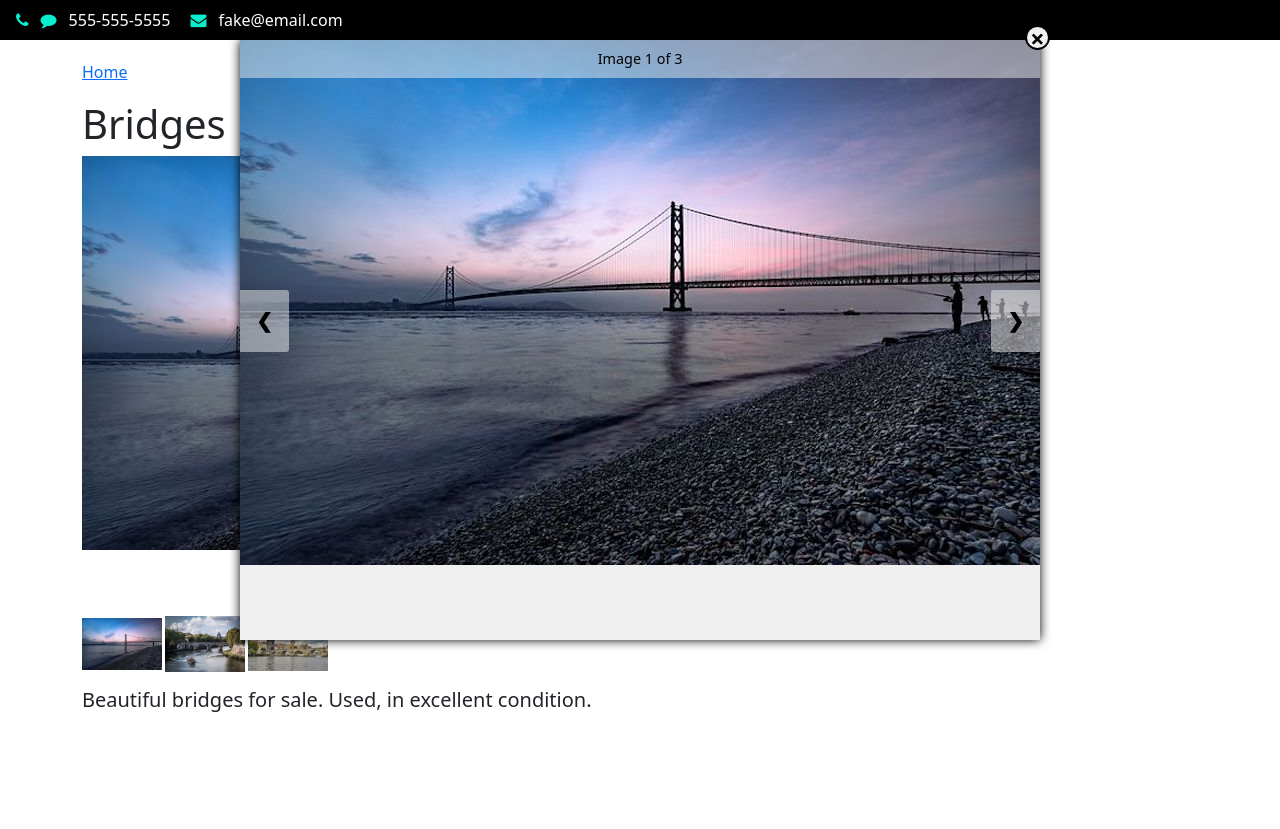
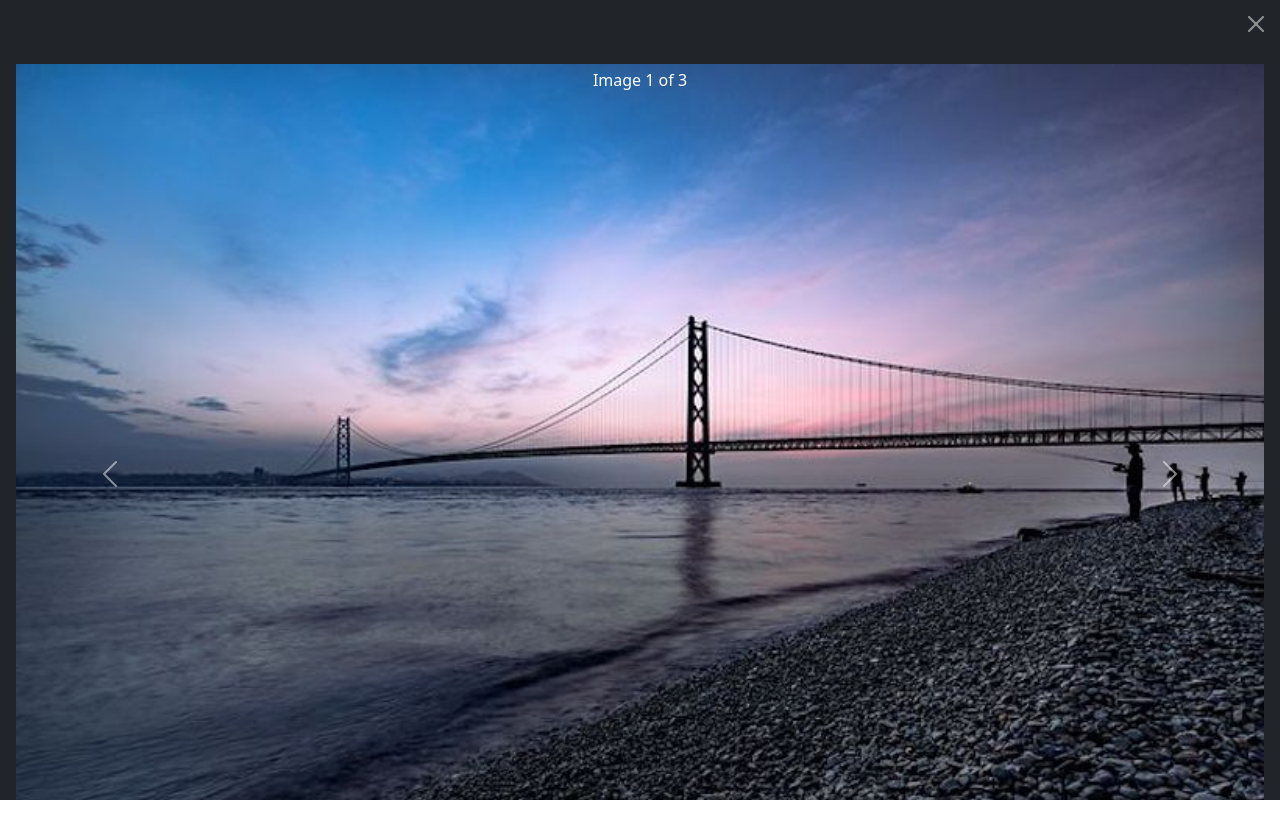
Before and after one commit to eoja82/For-Sale, a Gatsby site: page /bridges/ in a window 1280 px wide. Both pictures are taken after a click on the element 382 px from the left and 342 px from the top of the page. After the commit the page ends 800 px from the top, so only its background shows below. Built offline with nearby package versions, Linux system fonts and the light colour scheme; Gatsby itself is replaced by a stand-in of ours.

Commit message:
refactor image modal with react-bootstrap

```diff
--- a/src/templates/listing.js
+++ b/src/templates/listing.js
@@ -4,20 +4,18 @@ import * as styles from "./listing.module.css"
 import Contact from "../components/contact.js"
 import Layout from "../components/layout"
 import Carousel from "react-bootstrap/Carousel"
+import CloseButton from "react-bootstrap/CloseButton"
 import Container from "react-bootstrap/Container"
+import Modal from "react-bootstrap/Modal"
 
-let imageIndex = 0
 
 const Listing = ({ data }) => {
   const { description, images, price, title } = data.dataJson,
         numImages = images.length,
-        imgModal = useRef(null),
-        [image, setImage] = useState(images[imageIndex]),
         [imgNumber, setImageNumber] = useState(0),
         [controls, setControls] = useState(false),
+        [showModal, setShowModal] = useState(false),
         slideShow = useRef(null)
-  let touchStartX = 0,
-      touchEndX = 0
 
   function handleControls() {
     setControls(!controls)
@@ -31,38 +29,19 @@ const Listing = ({ data }) => {
     }
   }
 
-  function openImgModal() {
-    imgModal.current.style.display = "block"
-  }
-  function closeImgModal() {
-    imgModal.current.style.display = "none"
-  }
-  function previousSlide() {
-    imageIndex--
-    if (imageIndex < 0) imageIndex = numImages - 1
-    setImage(images[imageIndex])
-    setImageNumber(imageIndex)
-  }
-  function nextSlide() {
-    imageIndex++
-    if (imageIndex > numImages - 1) imageIndex = 0
-    setImage(images[imageIndex])
-    setImageNumber(imageIndex)
-  }
-  function touchStart(e) {
-    touchStartX = e.changedTouches[0].screenX
-  }
-  function touchEnd(e) {
-    touchEndX = e.changedTouches[0].screenX
-    handleGesture()
-  }
-  function handleGesture() {
-    if (touchEndX < touchStartX && Math.abs(touchEndX - touchStartX) > 20) nextSlide()
-    if (touchEndX > touchStartX && Math.abs(touchEndX - touchStartX) > 20) previousSlide()
+  function handleModal() {
+    setShowModal(!showModal)
   }
 
   return (
     <Layout>
+      <style>
+        {`
+          .modal-header.modalHeader {
+            border: none;
+          }
+        `}
+      </style>
       <Contact />
       <Container style={{marginTop: "60px"}}>
         <Link to="/">Home</Link>
@@ -86,12 +65,12 @@ const Listing = ({ data }) => {
                 alt={image.alt}
                 className="d-block w-100"
                 style={{objectFit: "contain", objectPosition: "top", cursor: "zoom-in"}}
-                onClick={openImgModal}
+                onClick={handleModal}
               />
               <Carousel.Caption
                 className="position-absolute top-0 pt-1"
                 style={{cursor: "zoom-in"}}
-                onClick={openImgModal}
+                onClick={handleModal}
               >
                 <p style={{visibility: controls ? "visible" : "hidden"}}>Image {i + 1} of {numImages}</p>
               </Carousel.Caption>
@@ -107,17 +86,37 @@ const Listing = ({ data }) => {
         </Container>
         <p className="pt-2 fs-5">{description}</p>
       </Container>
-      <div className={styles.container}>
-        <div id={styles.imgModalContainer} ref={imgModal}>
-          <div className={styles.modalContent}>
-            <span className={styles.closeModal} onClick={closeImgModal} onKeyDown={closeImgModal} role="button" tabIndex={0}>&times;</span>
-            <div className={styles.imgNumber}>Image {imgNumber + 1} of {numImages}</div>
-            <img className={styles.modalImg} src={withPrefix(image.src)} alt={image.alt} onTouchStart={touchStart} onTouchEnd={touchEnd}></img>
-            <button className={styles.previousImg} onClick={previousSlide}>&#10094;</button>
-            <button className={styles.nextImage} onClick={nextSlide}>&#10095;</button>
-          </div>
-        </div>
-      </div>
+      <Modal show={showModal} fullscreen={true}>
+        <Modal.Header className="bg-dark modalHeader">
+          <CloseButton variant="white" onClick={handleModal} />
+        </Modal.Header>
+        <Modal.Body className="bg-dark">
+          <Carousel
+            fade
+            interval={null}
+            indicators={false}
+            controls
+            ref={slideShow}
+            activeIndex={imgNumber}
+            onSelect={setActiveIndex}
+          >
+            {images.map( (image, i) => (
+              <Carousel.Item key={`image${i}`}>
+                <img
+                  src={withPrefix(image.src)}
+                  alt={image.alt}
+                  className="d-block w-100"
+                  style={{objectFit: "contain", objectPosition: "top"}}
+                />
+                <Carousel.Caption
+                  className="position-absolute top-0 pt-1">
+                  <p>Image {i + 1} of {numImages}</p>
+                </Carousel.Caption>
+              </Carousel.Item>
+            ))}
+          </Carousel>
+        </Modal.Body>
+      </Modal>
     </Layout>
   )
 }
```
